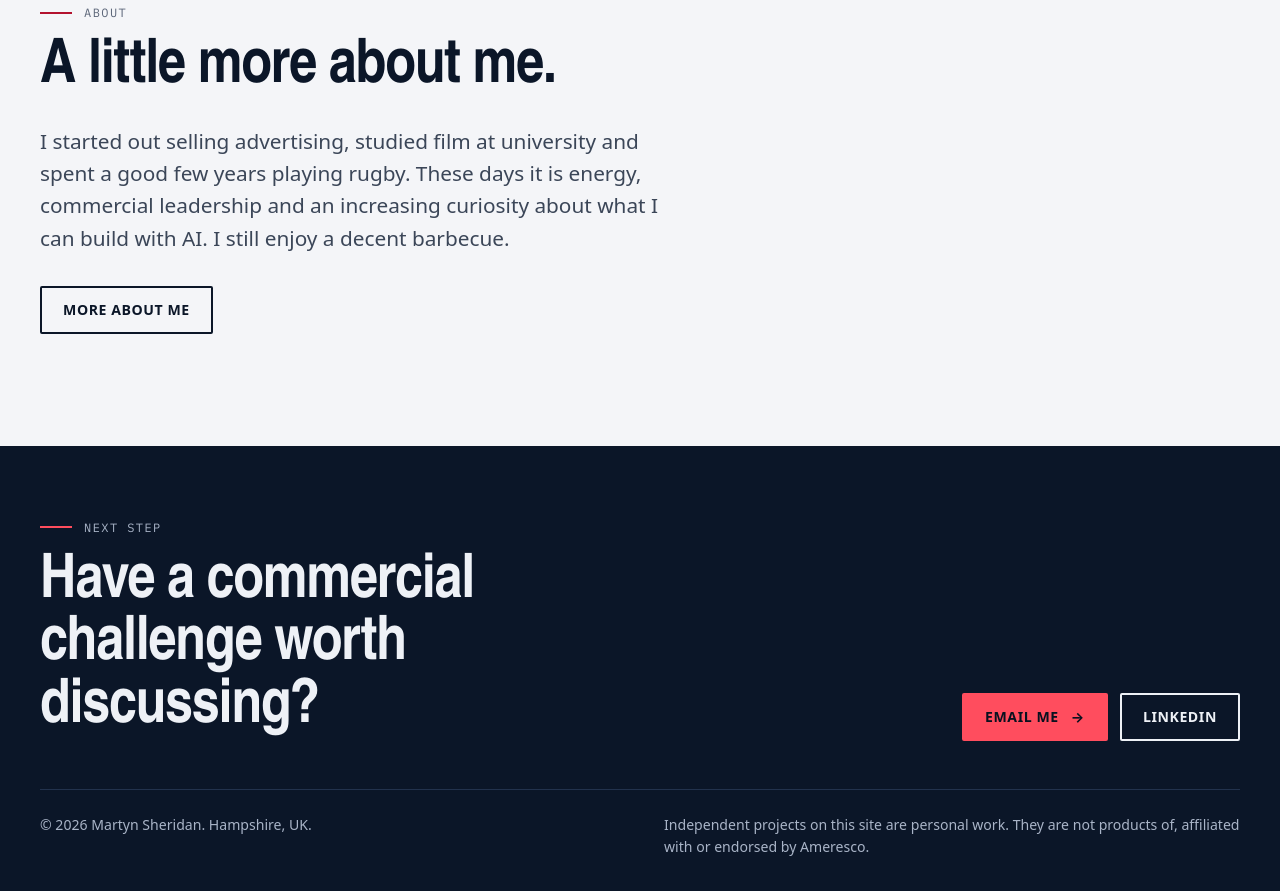
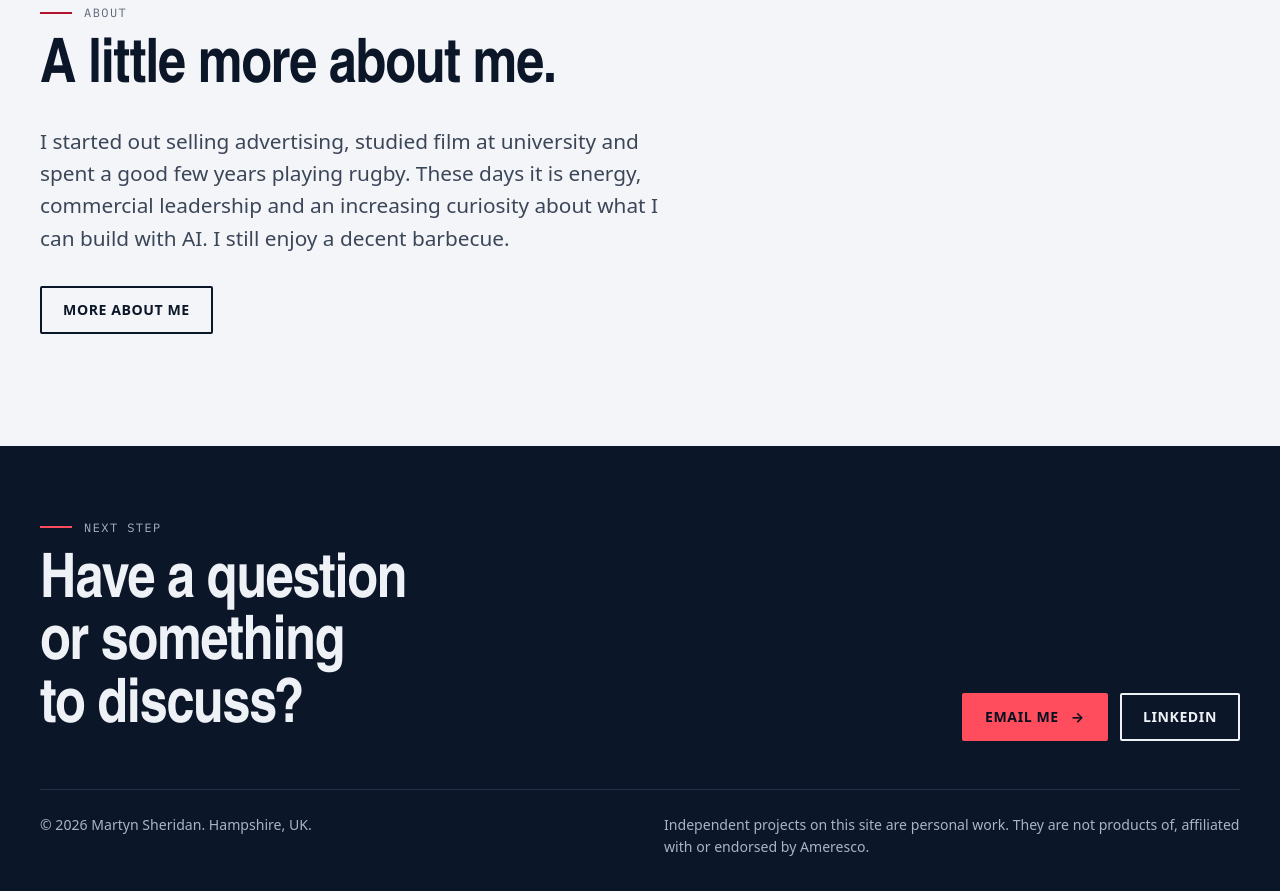
Before and after one commit to splinters1974/personalsite, an Astro site: page / in a window 1280 px wide. Shown: the part 2514-3405 px from the top of the page. Built offline with nearby package versions, Linux system fonts and the light colour scheme; Astro itself is replaced by a stand-in of ours.

Commit message:
Refine src/components/Footer.astro content for natural and concise UK voice

```diff
--- a/src/components/Footer.astro
+++ b/src/components/Footer.astro
@@ -7,7 +7,7 @@ const year = new Date().getFullYear();
   <div class="wrap top">
     <div>
       <p class="label kicker">Next step</p>
-      <p class="big">Have a commercial challenge worth discussing?</p>
+      <p class="big">Have a question or something to discuss?</p>
     </div>
     <div class="actions">
       <a class="btn" href={`mailto:${site.email}`}>Email me <span class="arrow" aria-hidden="true">→</span></a>
```
